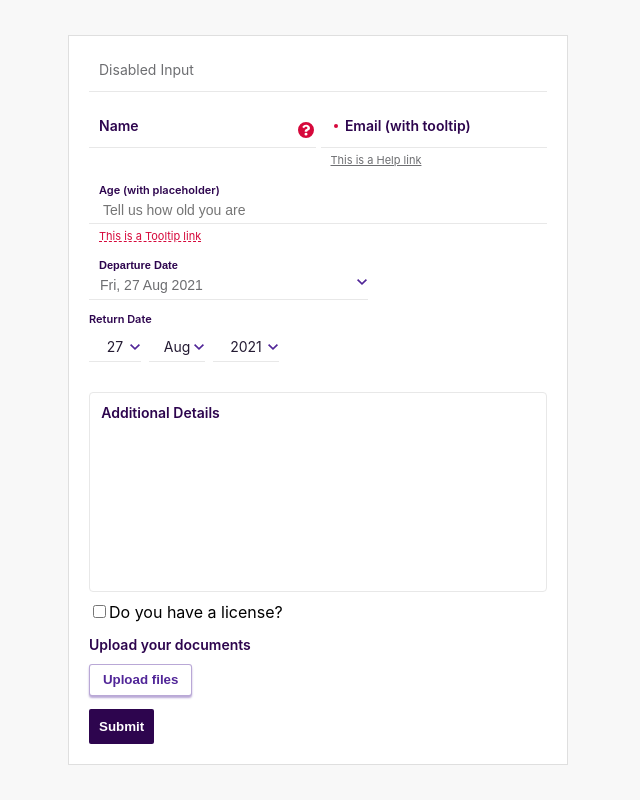
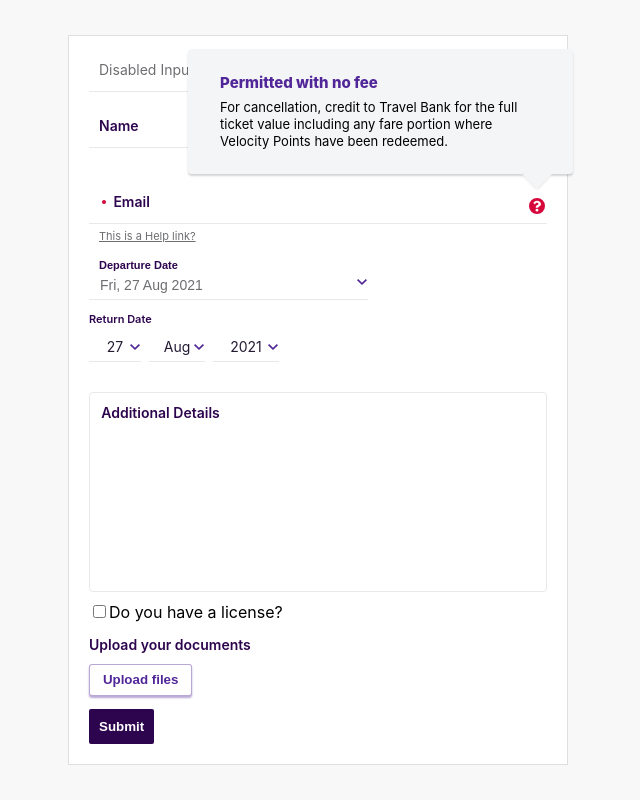
Before and after one commit to iamjoelgeorge/resuable-formik-forms-library, a React (Create React App) app: page / in a window 1280 px wide. Shown: the whole page, without its empty margins (322-962 px from the left). Built offline with nearby package versions, Linux system fonts and the light colour scheme.

Commit message:
Almost finished the Tooltip component

```diff
--- a/src/components/CustomFormikForm/FormContainer/FormContainer.js
+++ b/src/components/CustomFormikForm/FormContainer/FormContainer.js
@@ -25,14 +25,16 @@ const FormContainer = (props) => {
 
     return (
       <div className={className}>
-        {childOfChild.map((child) => {
+        {childOfChild?.length
+          ? childOfChild.map((child) => {
               /*
                 The error generated because of the key not being added can be ignored in this case
                 because these elements will not be deleted/modified. The key is not added the the child
                 because it is interfering with the focus event of the input field.
               */
               return cloneElement(child, { formik });
-        })}
+            })
+          : cloneElement(childOfChild, { formik })}
       </div>
     );
   };
--- a/src/components/CustomFormikForm/FormOne/FormOne.js
+++ b/src/components/CustomFormikForm/FormOne/FormOne.js
@@ -68,25 +68,26 @@ const FormOne = () => {
       <Input type='test' name='test' label='Disabled Input' disabled />
       <div>
         <div className={styles.testContainer}>
-          <Input type='name' name='name' label='Name' showTooltipImage />
+          <Input type='name' name='name' label='Name' />
           <Input
-            type='email'
-            name='email'
-            label='Email (with tooltip)'
-            helpLink='#'
-            helpLinkText='This is a Help link'
-            isRequired
+            type='text'
+            name='age'
+            label='Age (with placeholder)'
+            placeholder='Tell us how old you are'
+            tooltipLinkText='This is a Tooltip link?'
+            tooltipLink='#'
           />
         </div>
       </div>
 
       <Input
-        type='text'
-        name='age'
-        label='Age (with placeholder)'
-        placeholder='Tell us how old you are'
-        tooltipLinkText='This is a Tooltip link'
-        tooltipLink='#'
+        type='email'
+        name='email'
+        label='Email'
+        helpLink='#'
+        helpLinkText='This is a Help link?'
+        isRequired
+        showTooltipImage
       />
       <DatePicker name='departureDate' label='Departure Date' />
       <DatePicker name='returnDate' dropdown label='Return Date' />
--- a/src/components/CustomFormikForm/Input/Input.js
+++ b/src/components/CustomFormikForm/Input/Input.js
@@ -1,4 +1,4 @@
-import React, { useState } from 'react';
+import React, { useState, useRef } from 'react';
 
 import PropTypes from 'prop-types';
 import { Field } from 'formik';
@@ -9,7 +9,7 @@ import ToolTipIcon from '../../../assets/images/help.svg';
 import ErrorText from '../ErrorText/ErrorText';
 import SlidingLabel from '../SlidingLabel/SlidingLabel';
 import Link from '../Link/Link';
-import { useRef } from 'react';
+import ToolTip from '../ToolTip/ToolTip';
 
 const Input = (props) => {
   const {
@@ -91,9 +91,9 @@ const Input = (props) => {
         )}
 
         {showTooltipImage && (
-          <span className={styles.toolTip}>
-            <img src={ToolTipIcon} alt='help icon' />
-          </span>
+          <div className={styles.toolTipWithImage}>
+            <ToolTip />
+          </div>
         )}
       </div>
 
--- a/src/components/CustomFormikForm/Input/Input.module.scss
+++ b/src/components/CustomFormikForm/Input/Input.module.scss
@@ -12,19 +12,23 @@ $smallFont: em(11);
     display: flex;
     position: relative;
 
-    .toolTip {
+    .toolTipWithImage {
       position: absolute;
       right: 0;
       margin-right: em(2);
       width: em(16);
       height: em(16);
-      cursor: pointer;
 
       img {
         width: 100%;
         height: auto;
       }
     }
+  }
+
+  .toolTipWithImage {
+    position: absolute;
+    right: 0;
   }
 
   .label {
--- /dev/null
+++ b/src/components/CustomFormikForm/ToolTip/ToolTip.js
@@ -0,0 +1,33 @@
+import React, { useState } from 'react';
+import DefaultToolTipIcon from '../../../assets/images/help.svg';
+
+import styles from './ToolTip.module.scss';
+
+const ToolTip = (props) => {
+  const { icon, heading, description } = props;
+  const [isDescriptionBoxOpen, setIsDescriptionBoxOpen] = useState(true);
+
+  const toolTipIcon = icon ? icon : DefaultToolTipIcon;
+
+  const handleClick = () => {
+    setIsDescriptionBoxOpen((prevState) => !prevState);
+  };
+
+  return (
+    <div className={styles.container}>
+      <img src={toolTipIcon} alt='help icon' onClick={handleClick} />
+
+      {isDescriptionBoxOpen && (
+        <div className={styles.descriptionBox}>
+          <p className={styles.heading}>Permitted with no fee</p>
+          <p className={styles.description}>
+            For cancellation, credit to Travel Bank for the full ticket value including any fare
+            portion where Velocity Points have been redeemed.
+          </p>
+        </div>
+      )}
+    </div>
+  );
+};
+
+export default ToolTip;
--- /dev/null
+++ b/src/components/CustomFormikForm/ToolTip/ToolTip.module.scss
@@ -0,0 +1,69 @@
+@import '../../../theme/variables.scss';
+@import '../../../theme/utils.scss';
+
+.container {
+  width: em(16);
+  height: em(16);
+  position: relative;
+
+  img {
+    width: 100%;
+    height: auto;
+    cursor: pointer;
+  }
+
+  .descriptionBox {
+    position: absolute;
+    right: -28px;
+    bottom: 250%;
+    padding: em(24) em(32);
+    background-color: $tooltipBoxBackground;
+    border-radius: 4px;
+    box-shadow: 0 2px 2px $shadowTwo;
+    width: max-content;
+    max-width: em(385);
+    z-index: 2;
+
+    &::after {
+      content: '';
+      top: 100%;
+      right: 21px;
+      border: 15px solid transparent;
+      border-top-color: $tooltipBoxBackground;
+      height: 0;
+      width: 0;
+      position: absolute;
+      pointer-events: none;
+      margin-left: -21px;
+    }
+
+    &::before {
+      content: '';
+      position: absolute;
+      right: 25px;
+      bottom: -7px;
+      transform: rotate(45deg);
+      width: 23px;
+      height: 21px;
+      z-index: -1;
+      box-shadow: 4px 4px 3px -2px $shadowTwo;
+    }
+
+    .heading,
+    .description {
+      margin: 0;
+    }
+
+    .heading {
+      font-weight: $fontWeightExtraBold;
+      color: $primary;
+      font-size: em(15);
+      margin-bottom: em(8);
+    }
+
+    .description {
+      font-size: em(13);
+      line-height: 17px;
+    }
+  }
+}
--- a/src/theme/variables.scss
+++ b/src/theme/variables.scss
@@ -15,7 +15,9 @@ $tooltipRed: #d6083b;
 $pinkOne: #fa7d9c;
 $fileUploadBorder: #51269866;
 $shadowOne: #51269866;
+$shadowTwo: #6d6e714a;
 $calendarDayBackground: #fafafa;
+$tooltipBoxBackground: #F4F5F7;
 
 $white: #fff;
 $black: #000;
```
Lines whose indentation alone changed are shown as unchanged.
